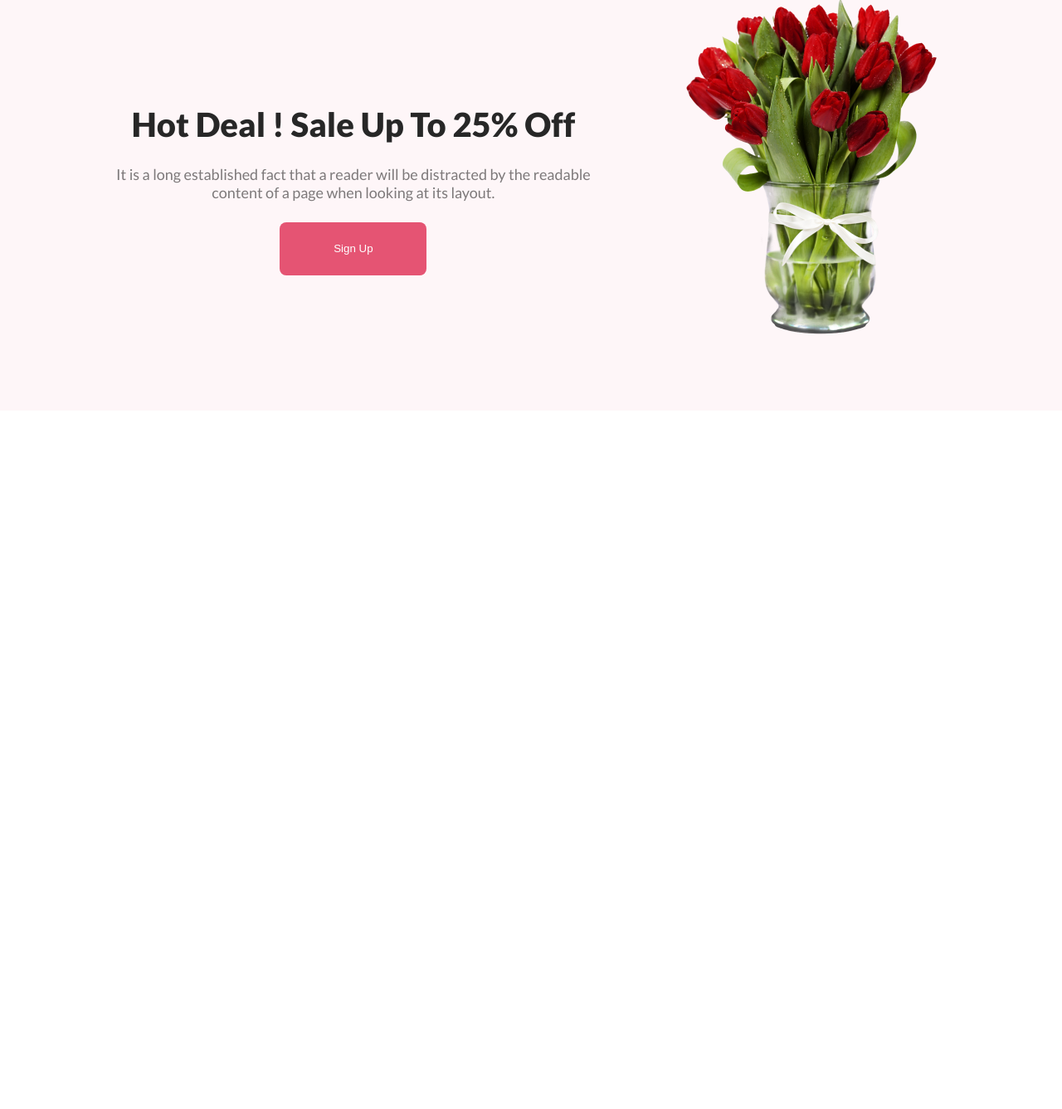
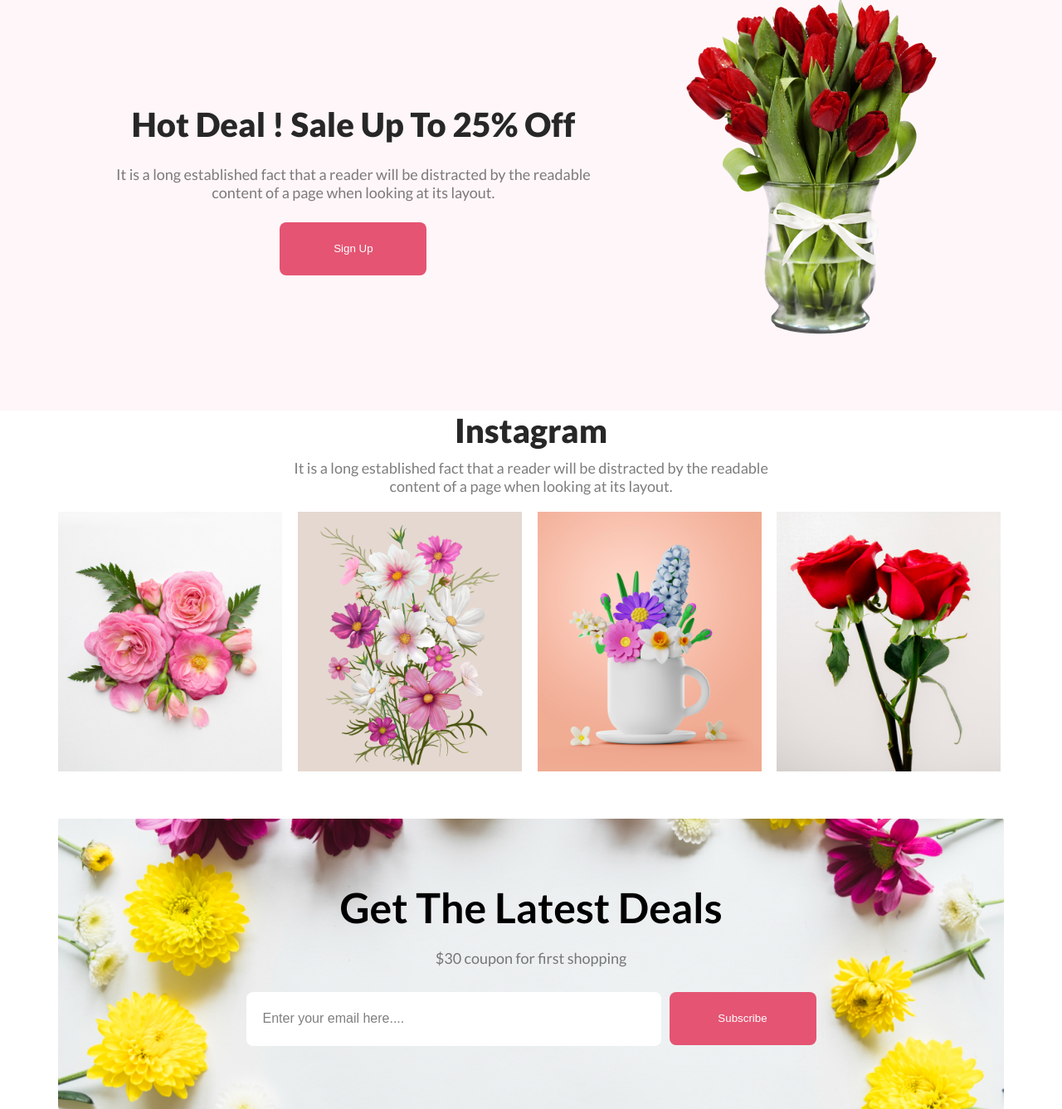
Before and after one commit to mahedi-000/FlowerShop, a plain HTML site: page index.html in a window 1280 px wide. Shown: the part 1902-3239 px from the top of the page at 83% size. Before the commit the page ends 2397 px from the top, so only its background shows below. Drawn offline with Linux system fonts and the light colour scheme.

Commit message:
some flower demo and latest deals section added

```diff
--- a/index.html
+++ b/index.html
@@ -96,6 +96,37 @@
             </div>
             </div>
         </section>
+         <section class="fixed">
+          <div class="media">
+            <h1>Instagram</h1>
+            <p>It is a long established fact that a reader will be distracted by the readable <br> content of a page when looking at its layout.</p>
+          </div>
+
+          <div class="parent-flowers">
+                  <div class="flowers">
+                    <img src="./Asset/Flower 01.png" alt="">
+                  </div>
+                  <div class="flowers">
+                    <img src="./Asset/Rectangle 4.png" alt="">
+                  </div>
+                  <div class="flowers">
+                     <img src="./Asset/Rectangle 5.png" alt="">
+                  </div>
+                  <div class="flowers">
+                     <img src="./Asset/Rectangle 6.png" alt="">
+                  </div>
+          </div>
+
+
+        </section>
+        <section class="latest-deals fixed">
+    <h2 >Get The Latest Deals</h2>
+    <p>$30 coupon for first shopping</p>
+    <form class="form">
+      <input type="email" class="email " placeholder="Enter your email here...." required>
+      <button type="submit" class="primary-btn">Subscribe</button>
+    </form>
+  </section>
     </main>
   </body>
 </html>
--- a/style.css
+++ b/style.css
@@ -185,3 +185,77 @@ header {
   margin-top: 80px;
   margin-bottom: 80px;
 }
+
+.media h1 {
+  color: #272727;
+  text-align: center;
+  font-size: 40px;
+  font-weight: 800;
+  margin-bottom: 10px;
+}
+.media p {
+  color: #27272799;
+  text-align: center;
+  font-size: 18px;
+  font-weight: 400;
+  margin-bottom: 20px;
+}
+.parent-flowers {
+  display: flex;
+  gap: 15px;
+  margin-bottom: 70px;
+}
+.flowers {
+  width: 340px;
+  height: 300px;
+  gap: 10px;
+}
+.flowers img {
+  width: 270px;
+  height: auto;
+  object-fit: cover;
+}
+.latest-deals {
+  background-image: url("../Asset/Rectangle\ 9.png");
+  height: 350px;
+  display: flex;
+  flex-direction: column;
+  justify-content: center;
+  align-items: center;
+  background-repeat: no-repeat;
+  background-position: center;
+  background-size: cover;
+  gap: 20px;
+}
+
+.latest-deals h2 {
+  color: black;
+  font-size: 50px;
+  font-weight: 600;
+}
+.latest-deals p {
+  color: #27272799;
+  font-size: 18px;
+  font-weight: 400;
+  margin-bottom: 10px;
+}
+.form {
+  display: flex;
+  justify-content: center;
+  gap: 10px;
+}
+
+.email {
+  width: 500px;
+  height: 65px;
+  outline: none;
+  padding-left: 20px;
+  border: none;
+  border-radius: 8px;
+  font-size: 16px;
+}
+
+.email::placeholder {
+  font-size: 16px;
+  color: #00000080;
+}
```
